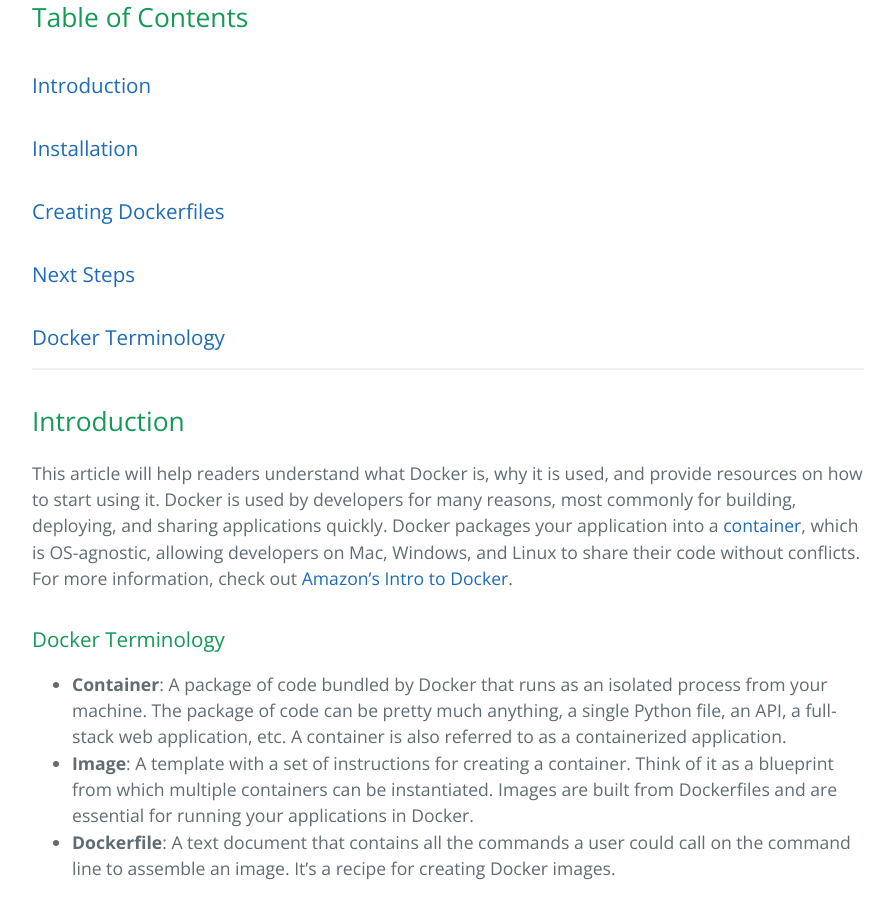
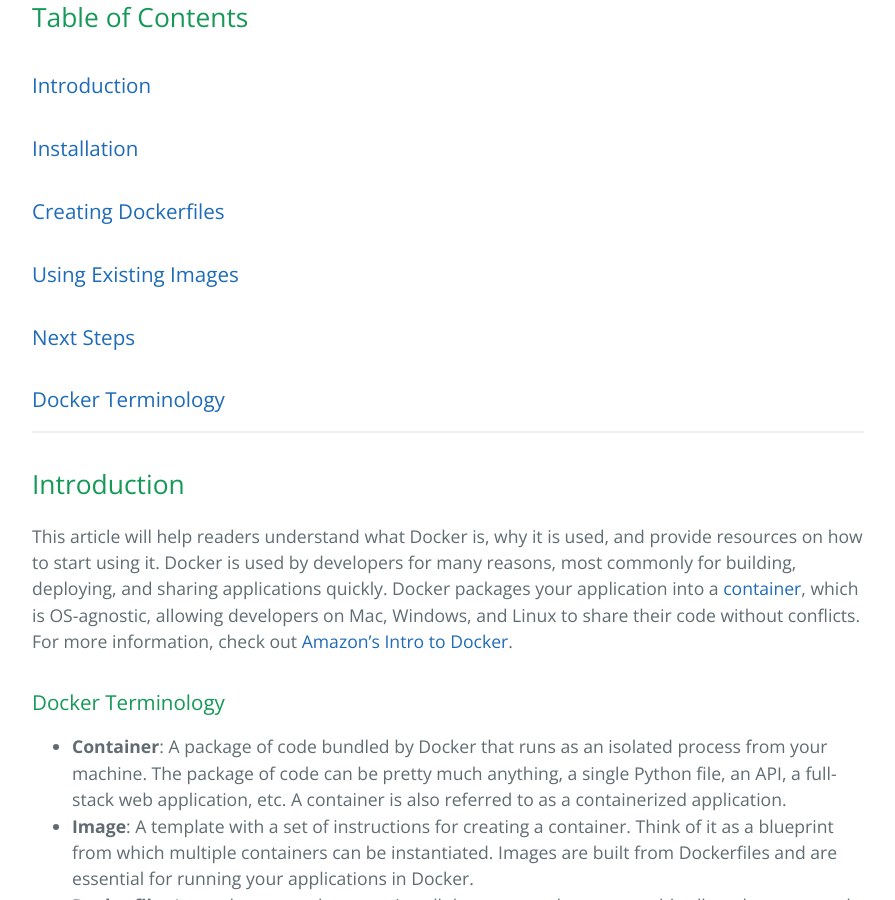
Before and after one commit to learning-software-engineering/learning-software-engineering.github.io, a Jekyll site: the page built from Topics/Development_Process/Docker.md, in a window 1280 px wide and 900 px high, scrolled down 424 px. Shown: the whole window, without its empty margins (192-1087 px from the left). Built offline with Jekyll 4.4.1, drawn with Linux system fonts in a browser that asks for light colours; our own code applies the rules of GitHub Pages for plain Markdown files.

Commit message:
Added New Section to Table of Contents
Added the Existing Images section in which the MongoDB tutorial is linked in.

```diff
--- a/Topics/Development_Process/Docker.md
+++ b/Topics/Development_Process/Docker.md
@@ -4,6 +4,7 @@
 ### [Introduction](#introduction-1)
 ### [Installation](#installation-1)
 ### [Creating Dockerfiles](#creating-dockerfiles-1)
+### [Using Existing Images](#using-existing-images-1)
 ### [Next Steps](#next-steps-1)
 ### [Docker Terminology](#docker-terminology-1)
 
```
